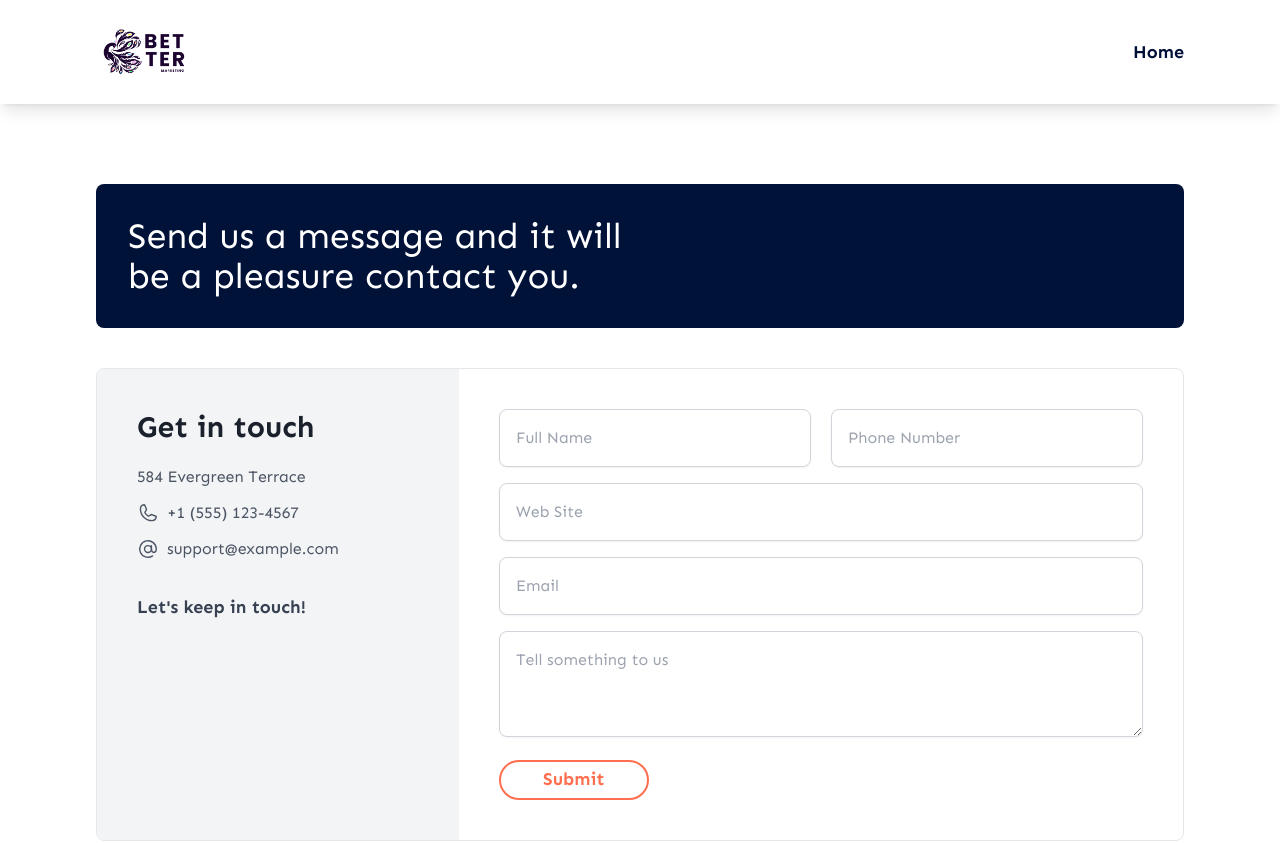
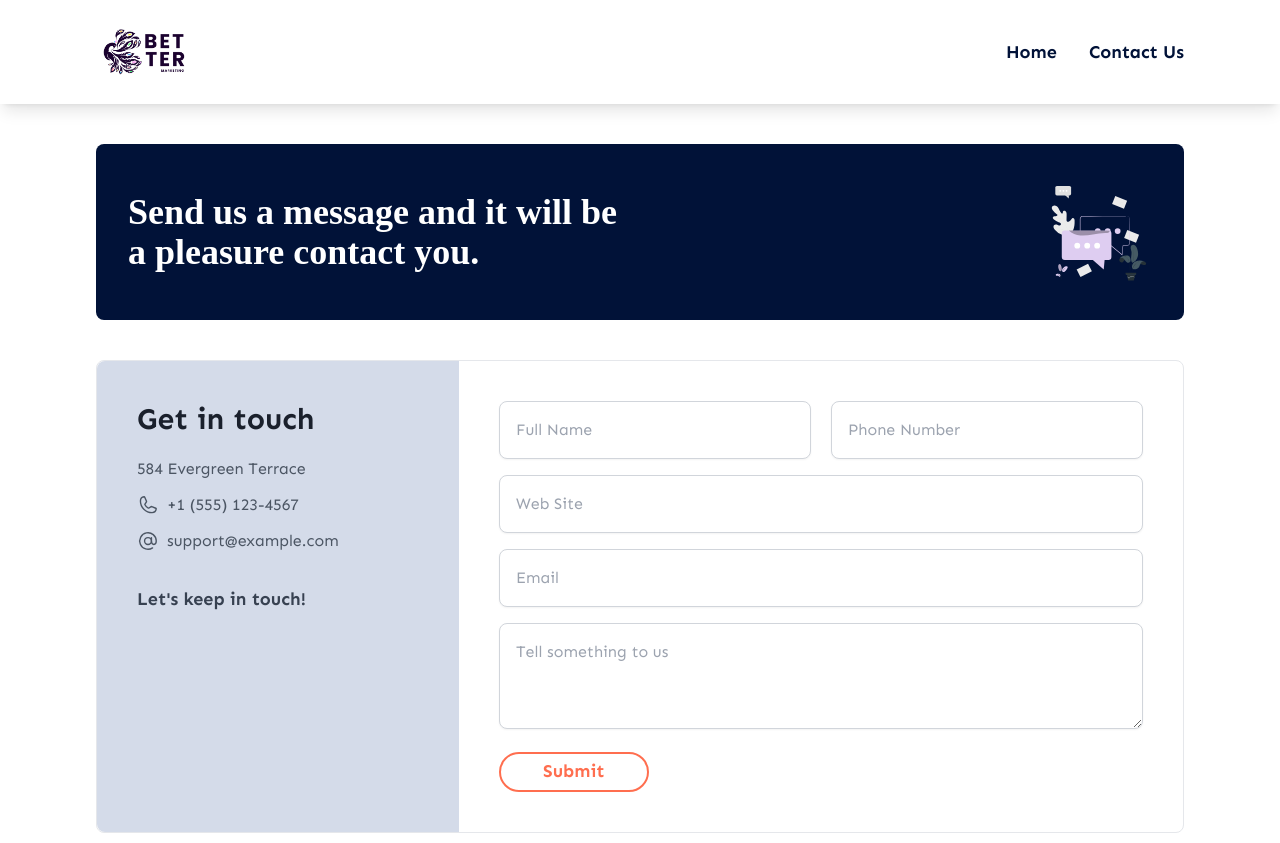
Before and after one commit to ngrpedro/bettermark, a React (Vite) app: page /ContactUs in a window 1280 px wide. Shown: the top 843 px of the page. Built offline with nearby package versions, Linux system fonts and the light colour scheme; a web font is replaced by a local one.

Commit message:
banner contactus

```diff
--- a/src/pages/ContactUs.jsx
+++ b/src/pages/ContactUs.jsx
@@ -1,20 +1,25 @@
 import { At, Phone } from 'phosphor-react'
 import React from 'react'
 import { Button } from '@chakra-ui/react';
+import message from "../assets/message.svg"
 
 const ContactUs = () => {
     return (
         <div>
-            <div className='padding-container pb-20 pt-10 md:pt-20 md:pb-10 space-y-10'>
-                <div className='rounded-lg w-full bg-[#011238] p-8 grid grid-cols-1 md:grid-cols-2'>
-                    <p className='text-white text-4xl'>
+            <div className='padding-container pb-20 pt-10 md:pt-10 md:pb-10 space-y-10'>
+
+                <div className='rounded-lg w-full bg-[#011238] p-8 flex flex-col sm:flex-row items-center
+                                justify-between gap-10'>
+                    <p className='font-bold text-4xl md:text-4xl lg:text-left font-quatt text-white
+                                    max-w-lg'>
                         Send us a message and it will be a pleasure contact you.
                     </p>
+                    <img src={message} alt="" className='w-28' />
                 </div>
 
                 <div className='grid grid-cols-1 md:grid-cols-3 border border-gray-200 rounded-lg'>
 
-                    <div className='bg-gray-100 rounded-l-lg space-y-5  p-10'>
+                    <div className='bg-[#d4dbe9] rounded-t-lg md:rounded-bl-lg md:rounded-tr-none space-y-5  p-10'>
                         <h1 className='text-3xl font-bold'>
                             Get in touch
                         </h1>
--- a/src/sections/NavBar.jsx
+++ b/src/sections/NavBar.jsx
@@ -24,20 +24,18 @@ const NavBar = () => {
       className=" to-transparent bg-white z-[200]
     flex items-center justify-between py-4 padding-container sticky top-0 shadow-lg"
     >
-      {" "}
-      {/* bg-gradient-to-b from-[#00081b] via-[#00081bb4] */}
-      <a href="#">
+      <div>
         <Link to="/">
           <img src={logo} alt="" className="w-24" />
         </Link>
-      </a>
+      </div>
       <ul className="hidden md:flex items-center justify-center gap-8 text-[#011238] font-bold text-lg">
         <Link to="/">
           <li>Home</li>
-        </Link>{/*
+        </Link>
         <Link to="/ContactUs">
           <li>Contact Us</li>
-        </Link> */}
+        </Link>
       </ul>
       <div className="flex md:hidden">
         <IconButton
@@ -62,8 +60,8 @@ const NavBar = () => {
 
           <DrawerBody>
             <ul className="">
-              <li>Home</li>{/*
-              <li>Contact Us</li> */}
+              <li>Home</li>
+              <li>Contact Us</li>
             </ul>
           </DrawerBody>
 
```
Also changed, not shown: src/assets/message.svg (added).
